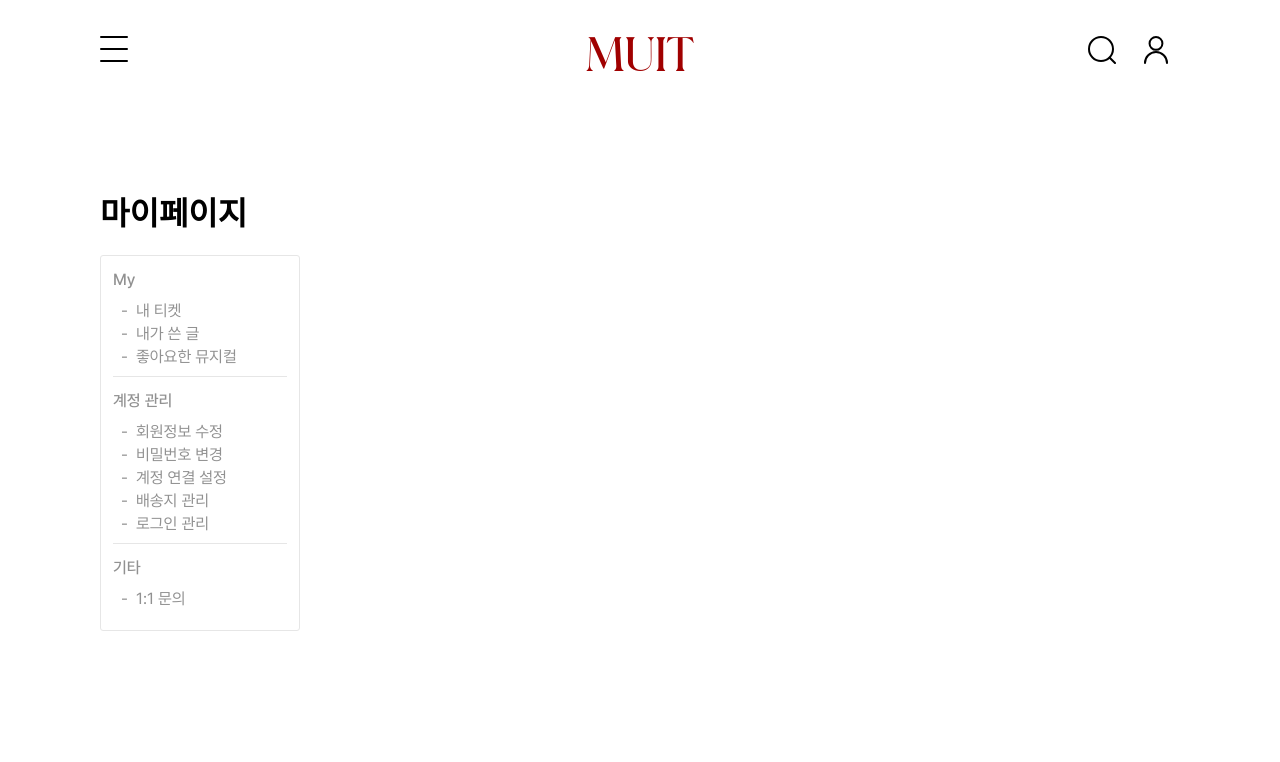
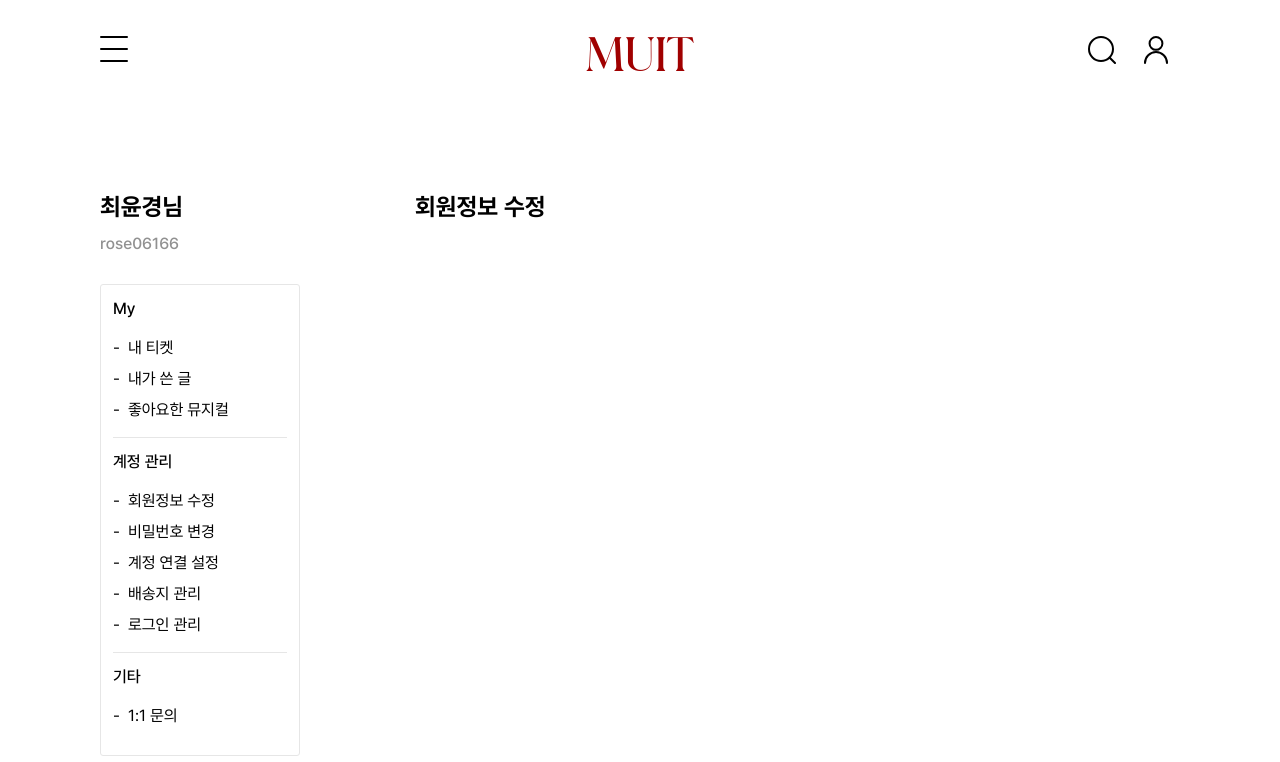
Before and after one commit to MUIT-UMC/Frontend, a React (Vite) app: page /mypage in a window 1280 px wide. Shown: the top 762 px of the page. Built offline with nearby package versions, Linux system fonts and the light colour scheme.

Commit message:
[FEAT] 마이페이지 사이드바

```diff
--- a/src/App.jsx
+++ b/src/App.jsx
@@ -62,6 +62,7 @@ function App() {
         <Route path="/signup" element={<SignUp />} />
         {/* 마이페이지 */}
         <Route path="/mypage" element={<MyPage />} />
+        <Route path="/mypage/:category/:type" element={<MyPage />} />
       </Routes>
       </Router>
       </Container>
--- a/src/components/board/BoardMenu.jsx
+++ b/src/components/board/BoardMenu.jsx
@@ -1,20 +1,19 @@
 import React from "react";
 import { Link } from "react-router-dom";
 import styled from "styled-components";
-import { useNavigate } from "react-router-dom";
 
-function BoardMenu({ menus }) {
+function BoardMenu({ menus, defaultColor = "#919191" }) {
   return (
     <MenuContainer>
       {menus.map((menu, index) => (
         <MenuGroup key={index}>
-          <MainMenu color={menu.color}>{menu.title}</MainMenu>
+          <MainMenu color={menu.color || defaultColor}>{menu.title}</MainMenu>
           <SubMenu>
             {menu.subMenus.map((subMenu, subIndex) => (
               <Li
                 key={subIndex}
                 to={subMenu.link}
-                color={subMenu.color}
+                color={subMenu.color || defaultColor}
               >
                 {subMenu.name}
               </Li>
@@ -31,7 +30,7 @@ export default BoardMenu;
 
 const MenuContainer = styled.div`
   display: flex;
-  width: ${(props) => props.width? props.width : '174px'};
+  width: ${(props) => (props.width ? props.width : "174px")};
   padding: 12px;
   flex-direction: column;
   align-items: flex-start;
@@ -41,13 +40,12 @@ const MenuContainer = styled.div`
   background: none;
 
   hr {
-  border: none;
-  border-top: 1px solid #E6E6E6;
-  width: 100%;
-  margin: 0px;
-}
+    border: none;
+    border-top: 1px solid #e6e6e6;
+    width: 100%;
+    margin: 0px;
+  }
 `;
-
 
 const MenuGroup = styled.div`
   display: flex;
@@ -56,32 +54,26 @@ const MenuGroup = styled.div`
 `;
 
 const MainMenu = styled.div`
-  color: ${(props) => props.color ? props.color : '#919191'};
-
+  color: ${(props) => props.color || "#919191"};
   font-family: Pretendard;
   font-size: 16px;
   font-style: normal;
   font-weight: 500;
-   &:hover {
-    }
-  `
-  ;
+`;
 
 const SubMenu = styled.ul`
   list-style-type: none;
   padding: 0px;
-  margin: 8px;
-
-  li {
-
-  }
+  display: flex;
+  flex-direction: column;
+  gap: 8px; /* li 간의 간격 설정 */
 `;
 
 const Li = styled(Link)`
   font-family: Pretendard;
   font-size: 16px;
   font-weight: normal;
-  color: ${(props) => (props.color ? props.color : "#919191")};
+  color: ${(props) => props.color || "#919191"};
   cursor: pointer;
   text-decoration: none;
   display: block;
@@ -89,7 +81,7 @@ const Li = styled(Link)`
   &::before {
     content: "-";
     margin-right: 8px;
-    color: ${(props) => (props.color ? props.color : "#919191")};
+    color: ${(props) => props.color || "#919191"};
     text-decoration: none;
-    }
+  }
 `;
--- a/src/pages/MyPage.jsx
+++ b/src/pages/MyPage.jsx
@@ -32,8 +32,15 @@ function MyPage() {
   ];
   return (
     <MyPageWrapper>
-      <h1>마이페이지</h1>
-      <BoardMenu menus={menus} />
+      <Aside>
+        <User>최윤경님</User>
+        <Id>rose06166</Id>
+        <BoardMenu menus={menus} defaultColor="#000" />
+      </Aside>
+      <Main>
+        <PageTitle>회원정보 수정</PageTitle>
+      </Main>
+
       {/* 공동 구매 기능 구현 */}
     </MyPageWrapper>
   );
@@ -43,4 +50,48 @@ export default MyPage;
 
 const MyPageWrapper = styled.div`
   margin: 80px 100px;
+  display: flex;
+  flex-direction: row;
+  gap: 115px;
 `
+
+const Aside = styled.div`
+`
+
+const Main = styled.div`
+`
+
+const User = styled.div`
+color: #000;
+
+/* Title-semibo */
+font-family: Pretendard;
+font-size: 24px;
+font-style: normal;
+font-weight: 700;
+line-height: normal;
+margin-bottom: 8px;
+`
+
+const Id = styled.div`
+color: var(--Gray-sub, #919191);
+
+/* Body-me */
+font-family: Pretendard;
+font-size: 16px;
+font-style: normal;
+font-weight: 500;
+line-height: 25px; /* 156.25% */
+
+margin-bottom: 28px;
+`
+const PageTitle = styled.div`
+color: #000;
+
+/* Title-semibo */
+font-family: Pretendard;
+font-size: 24px;
+font-style: normal;
+font-weight: 700;
+line-height: normal;
+`
```
